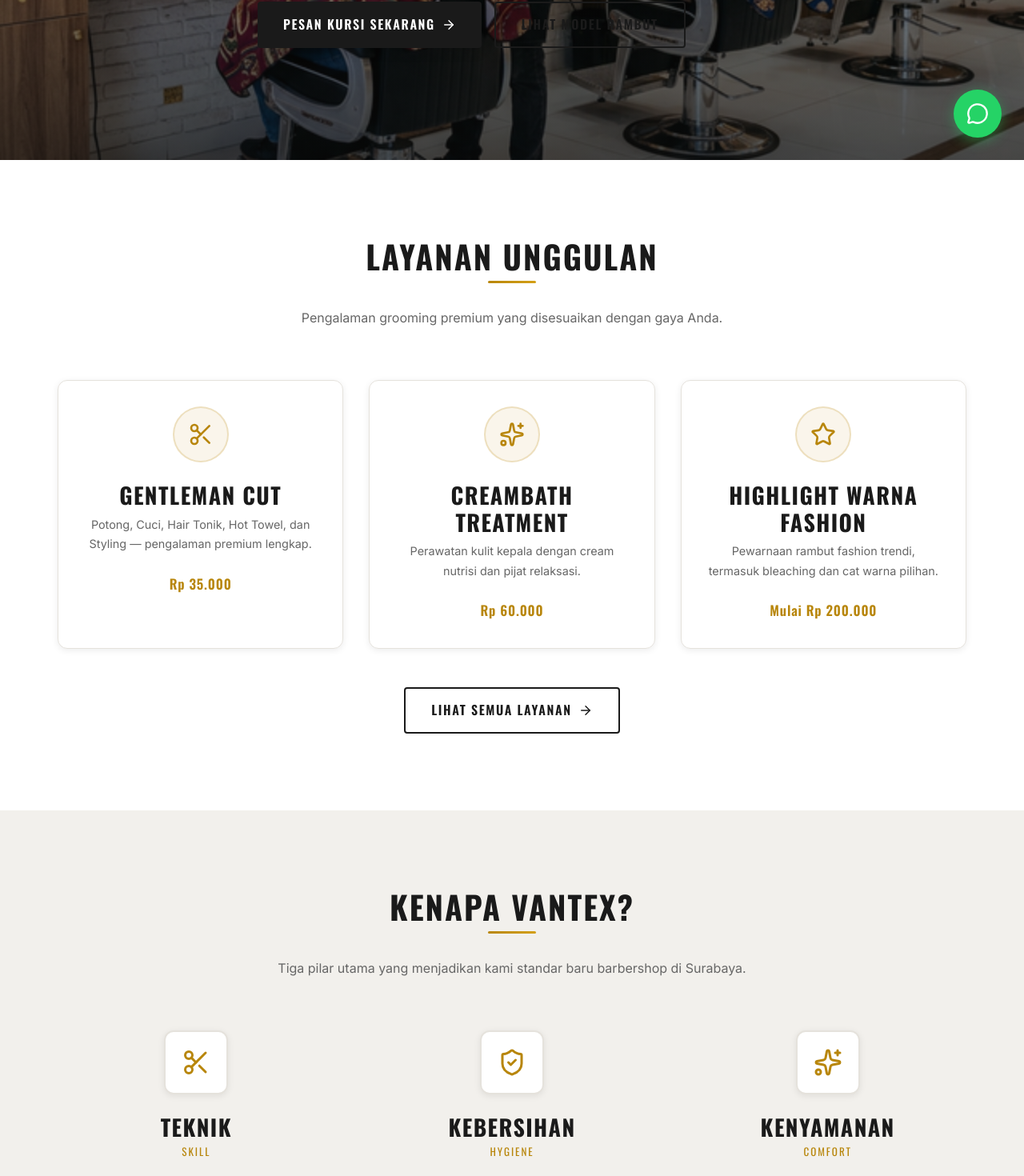
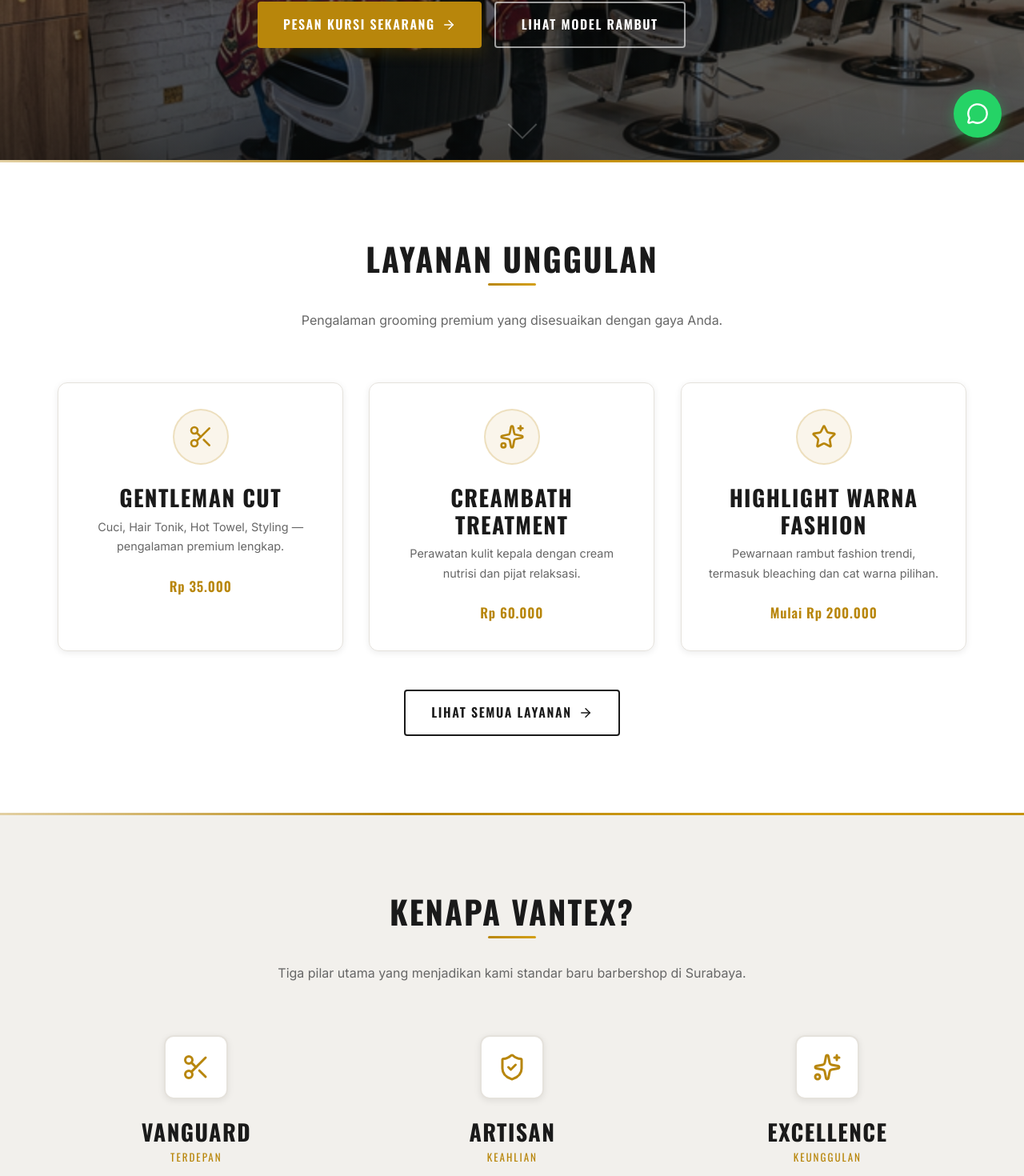
Before and after one commit to skypilot3129/triplecut, a React (Vite) app: page / in a window 1280 px wide. Shown: the part 600-2070 px from the top of the page at 80% size. Built offline with nearby package versions, Linux system fonts and the light colour scheme.

Commit message:
feat: scroll reveal animations, fix hero buttons, interactive design polish

```diff
--- /dev/null
+++ b/src/hooks/useScrollReveal.js
@@ -0,0 +1,60 @@
+import { useEffect, useRef } from 'react';
+
+/**
+ * useScrollReveal — applies a CSS class when element enters the viewport.
+ *
+ * Usage:
+ *   const ref = useScrollReveal();
+ *   <div ref={ref} className="reveal">...</div>
+ *
+ * Or with stagger:
+ *   const ref = useScrollReveal({ stagger: true });
+ *   <div ref={ref}>
+ *     <div className="reveal">...</div>
+ *     <div className="reveal">...</div>
+ *   </div>
+ */
+export default function useScrollReveal({ threshold = 0.12, stagger = false, staggerDelay = 120 } = {}) {
+    const ref = useRef(null);
+
+    useEffect(() => {
+        const el = ref.current;
+        if (!el) return;
+
+        const targets = stagger
+            ? Array.from(el.querySelectorAll('.reveal'))
+            : [el];
+
+        if (stagger) {
+            targets.forEach((t, i) => {
+                t.style.transitionDelay = `${i * staggerDelay}ms`;
+            });
+        }
+
+        const observer = new IntersectionObserver(
+            (entries) => {
+                entries.forEach((entry) => {
+                    if (entry.isIntersecting) {
+                        if (stagger) {
+                            targets.forEach((t) => t.classList.add('revealed'));
+                        } else {
+                            entry.target.classList.add('revealed');
+                        }
+                        observer.unobserve(entry.target);
+                    }
+                });
+            },
+            { threshold }
+        );
+
+        if (stagger) {
+            observer.observe(el);
+        } else {
+            targets.forEach((t) => observer.observe(t));
+        }
+
+        return () => observer.disconnect();
+    }, [threshold, stagger, staggerDelay]);
+
+    return ref;
+}
--- a/src/index.css
+++ b/src/index.css
@@ -1,7 +1,8 @@
 /* ========================================
-   TRIPLE CUT BARBERSHOP - DESIGN SYSTEM
+   VANTEX BARBERSHOP — DESIGN SYSTEM
    LIGHT THEME (White + Gold + Black)
    ======================================== */
+
 
 @import url('https://fonts.googleapis.com/css2?family=Oswald:wght@400;500;600;700&family=Inter:wght@300;400;500;600&display=swap');
 
@@ -466,3 +467,170 @@
 ::-webkit-scrollbar-thumb:hover {
   background: var(--color-gold);
 }
+
+/* =========================================
+   SCROLL REVEAL ANIMATION SYSTEM
+   ========================================= */
+
+/* ── Base: hidden state ── */
+.reveal {
+  opacity: 0;
+  transition: opacity 0.65s cubic-bezier(0.22, 1, 0.36, 1),
+    transform 0.65s cubic-bezier(0.22, 1, 0.36, 1);
+  will-change: opacity, transform;
+}
+
+/* ── Revealed (visible) state ── */
+.revealed {
+  opacity: 1 !important;
+  transform: none !important;
+}
+
+/* ── Animation variants ── */
+.reveal-up {
+  transform: translateY(40px);
+}
+
+.reveal-down {
+  transform: translateY(-30px);
+}
+
+.reveal-left {
+  transform: translateX(-50px);
+}
+
+.reveal-right {
+  transform: translateX(50px);
+}
+
+.reveal-scale {
+  transform: scale(0.88);
+}
+
+.reveal-fade {
+  transform: none;
+}
+
+/* fade only, no movement */
+
+/* ── Stagger delays ── */
+.reveal:nth-child(1) {
+  transition-delay: 0ms;
+}
+
+.reveal:nth-child(2) {
+  transition-delay: 100ms;
+}
+
+.reveal:nth-child(3) {
+  transition-delay: 200ms;
+}
+
+.reveal:nth-child(4) {
+  transition-delay: 300ms;
+}
+
+.reveal:nth-child(5) {
+  transition-delay: 400ms;
+}
+
+.reveal:nth-child(6) {
+  transition-delay: 500ms;
+}
+
+/* =========================================
+   ENHANCED INTERACTIVE UTILITIES
+   ========================================= */
+
+/* ── Lift on hover (for cards) ── */
+.hover-lift {
+  transition: transform 0.3s ease, box-shadow 0.3s ease;
+}
+
+.hover-lift:hover {
+  transform: translateY(-6px);
+  box-shadow: 0 16px 40px rgba(0, 0, 0, 0.12);
+}
+
+/* ── Gold glow on hover ── */
+.hover-glow:hover {
+  box-shadow: 0 0 0 3px rgba(184, 134, 11, 0.2), 0 8px 24px rgba(184, 134, 11, 0.15);
+}
+
+/* ── Magnetic buttons (scale on hover) ── */
+.btn {
+  transform: translateZ(0);
+}
+
+.btn:active {
+  transform: scale(0.97);
+}
+
+/* ── Gold animated underline for links ── */
+.link-gold {
+  position: relative;
+  color: var(--color-gold);
+  text-decoration: none;
+}
+
+.link-gold::after {
+  content: '';
+  position: absolute;
+  left: 0;
+  bottom: -2px;
+  width: 0;
+  height: 2px;
+  background: var(--color-gold);
+  transition: width 0.3s ease;
+}
+
+.link-gold:hover::after {
+  width: 100%;
+}
+
+/* ── Pulsing gold dot indicator ── */
+.gold-pulse {
+  display: inline-block;
+  width: 10px;
+  height: 10px;
+  border-radius: 50%;
+  background: var(--color-gold);
+  animation: goldPulse 2s ease-in-out infinite;
+}
+
+@keyframes goldPulse {
+
+  0%,
+  100% {
+    box-shadow: 0 0 0 0 rgba(184, 134, 11, 0.6);
+  }
+
+  50% {
+    box-shadow: 0 0 0 8px rgba(184, 134, 11, 0);
+  }
+}
+
+/* ── Section transition divider ── */
+.section-wave {
+  height: 3px;
+  background: linear-gradient(90deg,
+      transparent 0%,
+      var(--color-gold) 30%,
+      var(--color-gold-light) 50%,
+      var(--color-gold) 70%,
+      transparent 100%);
+  border: none;
+  margin: 0;
+  background-size: 200% 100%;
+  animation: waveShimmer 3s linear infinite;
+}
+
+@keyframes waveShimmer {
+  from {
+    background-position: 200% 0;
+  }
+
+  to {
+    background-position: -200% 0;
+  }
+}
--- a/src/pages/Booking.jsx
+++ b/src/pages/Booking.jsx
@@ -1,6 +1,7 @@
 import { useState } from 'react';
 import { Calendar, Clock, User, Phone, Scissors, Check } from 'lucide-react';
 import heroImg from '../assets/hero-booking.png';
+import useScrollReveal from '../hooks/useScrollReveal';
 import './Booking.css';
 
 
--- a/src/pages/Contact.jsx
+++ b/src/pages/Contact.jsx
@@ -1,5 +1,6 @@
 import { MapPin, Phone, Clock, MessageCircle, Navigation } from 'lucide-react';
 import heroImg from '../assets/hero-contact.png';
+import useScrollReveal from '../hooks/useScrollReveal';
 import './Contact.css';
 
 
--- a/src/pages/Gallery.jsx
+++ b/src/pages/Gallery.jsx
@@ -7,6 +7,7 @@
 import img3 from '../assets/gallery3.png';
 import img4 from '../assets/gallery4.png';
 import img5 from '../assets/gallery5.png';
+import useScrollReveal from '../hooks/useScrollReveal';
 import './Gallery.css';
 
 const categories = ['Semua', 'Haircut', 'Hair Color', 'Fade', 'Curly'];
--- a/src/pages/Home.css
+++ b/src/pages/Home.css
@@ -77,6 +77,42 @@
     flex-wrap: wrap;
     animation: fadeInUp 0.6s ease 0.45s both;
 }
+
+/* ── Scroll hint indicator ── */
+.hero__scroll-hint {
+    position: absolute;
+    bottom: 32px;
+    left: 50%;
+    transform: translateX(-50%);
+    z-index: 2;
+    animation: fadeInUp 0.8s ease 1s both;
+}
+
+.hero__scroll-hint span {
+    display: block;
+    width: 26px;
+    height: 26px;
+    border-right: 2px solid rgba(255, 255, 255, 0.5);
+    border-bottom: 2px solid rgba(255, 255, 255, 0.5);
+    transform: rotate(45deg);
+    animation: scrollBounce 1.5s ease-in-out infinite;
+    margin: 0 auto;
+}
+
+@keyframes scrollBounce {
+
+    0%,
+    100% {
+        transform: rotate(45deg) translate(0, 0);
+        opacity: 0.4;
+    }
+
+    50% {
+        transform: rotate(45deg) translate(5px, 5px);
+        opacity: 1;
+    }
+}
+
 
 /* ── SERVICES PREVIEW (white bg) ── */
 .home-services {
--- a/src/pages/Home.jsx
+++ b/src/pages/Home.jsx
@@ -1,51 +1,26 @@
 import { Link } from 'react-router-dom';
 import { Scissors, Sparkles, ShieldCheck, ArrowRight, Star } from 'lucide-react';
 import heroBanner from '../assets/hero-banner.png';
+import useScrollReveal from '../hooks/useScrollReveal';
 import './Home.css';
 
 const services = [
-    {
-        icon: <Scissors size={32} />,
-        title: 'Gentleman Cut',
-        desc: 'Potong, Cuci, Hair Tonik, Hot Towel, dan Styling — pengalaman premium lengkap.',
-        price: 'Rp 35.000',
-    },
-    {
-        icon: <Sparkles size={32} />,
-        title: 'Creambath Treatment',
-        desc: 'Perawatan kulit kepala dengan cream nutrisi dan pijat relaksasi.',
-        price: 'Rp 60.000',
-    },
-    {
-        icon: <Star size={32} />,
-        title: 'Highlight Warna Fashion',
-        desc: 'Pewarnaan rambut fashion trendi, termasuk bleaching dan cat warna pilihan.',
-        price: 'Mulai Rp 200.000',
-    },
+    { icon: <Scissors size={32} />, title: 'Gentleman Cut', desc: 'Cuci, Hair Tonik, Hot Towel, Styling — pengalaman premium lengkap.', price: 'Rp 35.000' },
+    { icon: <Sparkles size={32} />, title: 'Creambath Treatment', desc: 'Perawatan kulit kepala dengan cream nutrisi dan pijat relaksasi.', price: 'Rp 60.000' },
+    { icon: <Star size={32} />, title: 'Highlight Warna Fashion', desc: 'Pewarnaan rambut fashion trendi, termasuk bleaching dan cat warna pilihan.', price: 'Mulai Rp 200.000' },
 ];
 
 const pillars = [
-    {
-        icon: <Scissors size={36} />,
-        title: 'Teknik',
-        subtitle: 'Skill',
-        desc: 'Kapster berpengalaman dengan pelatihan teknik terkini.',
-    },
-    {
-        icon: <ShieldCheck size={36} />,
-        title: 'Kebersihan',
-        subtitle: 'Hygiene',
-        desc: 'Sterilisasi alat dan standar kebersihan premium.',
-    },
-    {
-        icon: <Sparkles size={36} />,
-        title: 'Kenyamanan',
-        subtitle: 'Comfort',
-        desc: 'Interior maskulin, AC, WiFi, dan minuman gratis.',
-    },
+    { icon: <Scissors size={36} />, title: 'Vanguard', subtitle: 'Terdepan', desc: 'Selalu menjadi yang pertama mengadopsi teknik dan tren terkini dalam dunia barber.' },
+    { icon: <ShieldCheck size={36} />, title: 'Artisan', subtitle: 'Keahlian', desc: 'Setiap potongan adalah karya seni. Kami merancang identitas visual Anda, bukan sekadar memotong.' },
+    { icon: <Sparkles size={36} />, title: 'Excellence', subtitle: 'Keunggulan', desc: 'Standar higienitas tertinggi, interior premium, dan pelayanan yang melampaui ekspektasi.' },
 ];
 
 export default function Home() {
+    const servicesRef = useScrollReveal({ stagger: true });
+    const pillarsRef = useScrollReveal({ stagger: true });
+    const ctaRef = useScrollReveal({ threshold: 0.2 });
+
     return (
         <div className="home">
             {/* HERO */}
@@ -64,27 +39,34 @@
                         Vantex Barbershop menghadirkan pengalaman cukur rambut premium. Terdepan dalam presisi, artisan dalam gaya — standar baru gentleman Surabaya.
                     </p>
                     <div className="hero__ctas">
-                        <Link to="/booking" className="btn btn-primary">
+                        <Link to="/booking" className="btn btn-primary-light">
                             Pesan Kursi Sekarang
                             <ArrowRight size={18} />
                         </Link>
-                        <Link to="/gallery" className="btn btn-outline">
+                        <Link to="/gallery" className="btn btn-outline-light">
                             Lihat Model Rambut
                         </Link>
                     </div>
                 </div>
+                {/* Scroll indicator */}
+                <div className="hero__scroll-hint">
+                    <span />
+                </div>
             </section>
+
+            {/* GOLD WAVE DIVIDER */}
+            <hr className="section-wave" />
 
             {/* SERVICES PREVIEW */}
             <section className="section home-services" id="services-preview">
                 <div className="container">
-                    <div className="section-header">
+                    <div className="section-header reveal reveal-up" ref={useScrollReveal()}>
                         <h2>Layanan Unggulan</h2>
                         <p>Pengalaman grooming premium yang disesuaikan dengan gaya Anda.</p>
                     </div>
-                    <div className="home-services__grid">
+                    <div className="home-services__grid" ref={servicesRef}>
                         {services.map((s, i) => (
-                            <div key={i} className="glass-card home-services__card" style={{ animationDelay: `${i * 0.15}s` }}>
+                            <div key={i} className="glass-card home-services__card hover-lift hover-glow reveal reveal-up">
                                 <div className="home-services__icon">{s.icon}</div>
                                 <h3>{s.title}</h3>
                                 <p>{s.desc}</p>
@@ -92,7 +74,7 @@
                             </div>
                         ))}
                     </div>
-                    <div className="home-services__cta">
+                    <div className="home-services__cta reveal reveal-up" ref={useScrollReveal()}>
                         <Link to="/services" className="btn btn-outline">
                             Lihat Semua Layanan
                             <ArrowRight size={18} />
@@ -101,16 +83,19 @@
                 </div>
             </section>
 
+            {/* GOLD WAVE DIVIDER */}
+            <hr className="section-wave" />
+
             {/* PILLARS */}
             <section className="section home-pillars" id="pillars">
                 <div className="container">
-                    <div className="section-header">
+                    <div className="section-header reveal reveal-up" ref={useScrollReveal()}>
                         <h2>Kenapa Vantex?</h2>
                         <p>Tiga pilar utama yang menjadikan kami standar baru barbershop di Surabaya.</p>
                     </div>
-                    <div className="home-pillars__grid">
+                    <div className="home-pillars__grid" ref={pillarsRef}>
                         {pillars.map((p, i) => (
-                            <div key={i} className="home-pillars__item" style={{ animationDelay: `${i * 0.15}s` }}>
+                            <div key={i} className="home-pillars__item reveal reveal-scale">
                                 <div className="home-pillars__icon">{p.icon}</div>
                                 <h3>{p.title}</h3>
                                 <span className="home-pillars__subtitle">{p.subtitle}</span>
@@ -123,10 +108,10 @@
 
             {/* CTA BANNER */}
             <section className="home-cta" id="cta-banner">
-                <div className="container home-cta__inner">
+                <div className="container home-cta__inner reveal reveal-up" ref={ctaRef}>
                     <h2>Siap Tampil Lebih Keren?</h2>
                     <p>Pesan jadwal Anda sekarang dan rasakan pengalaman barbershop premium di Surabaya.</p>
-                    <Link to="/booking" className="btn btn-primary">
+                    <Link to="/booking" className="btn btn-primary-light">
                         Pesan Kursi Sekarang
                         <ArrowRight size={18} />
                     </Link>
```
Also changed, not shown: src/pages/About.jsx (+23 -14 lines), src/pages/Services.jsx (+12 -6 lines).
